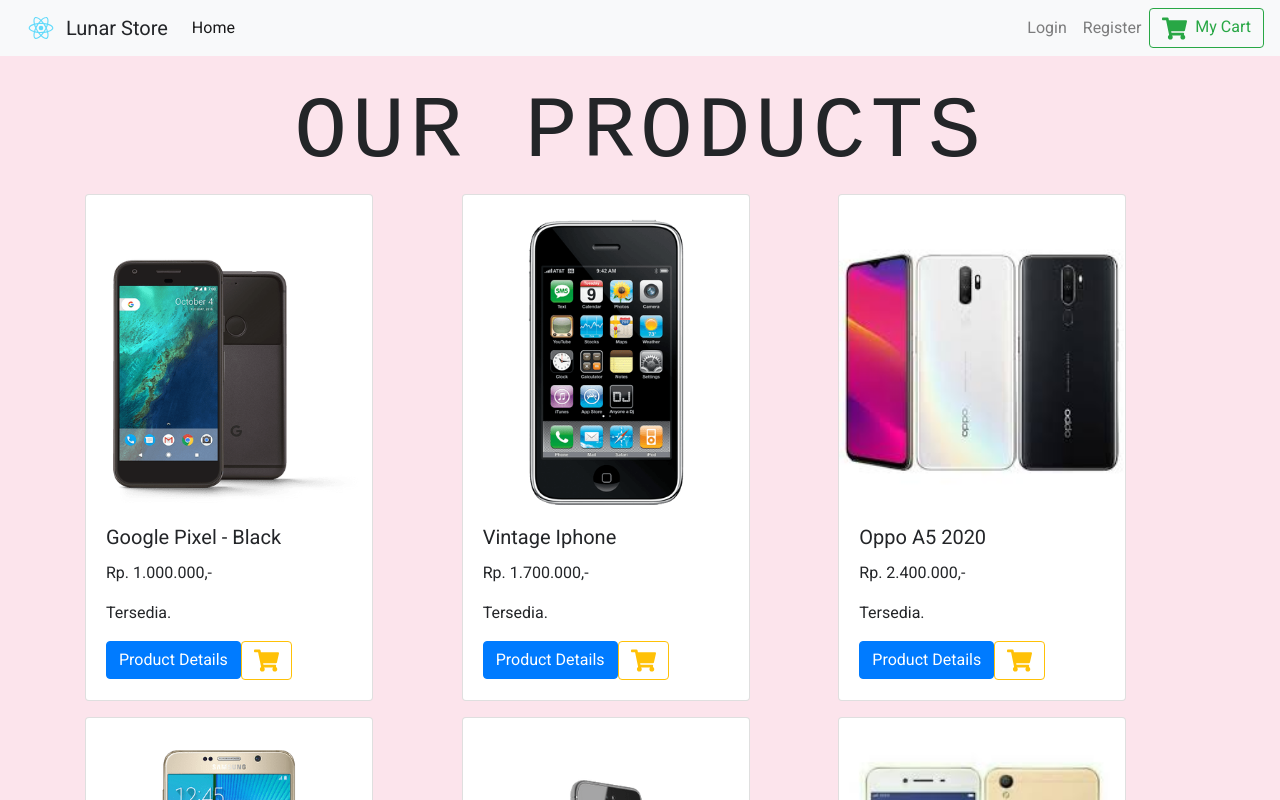
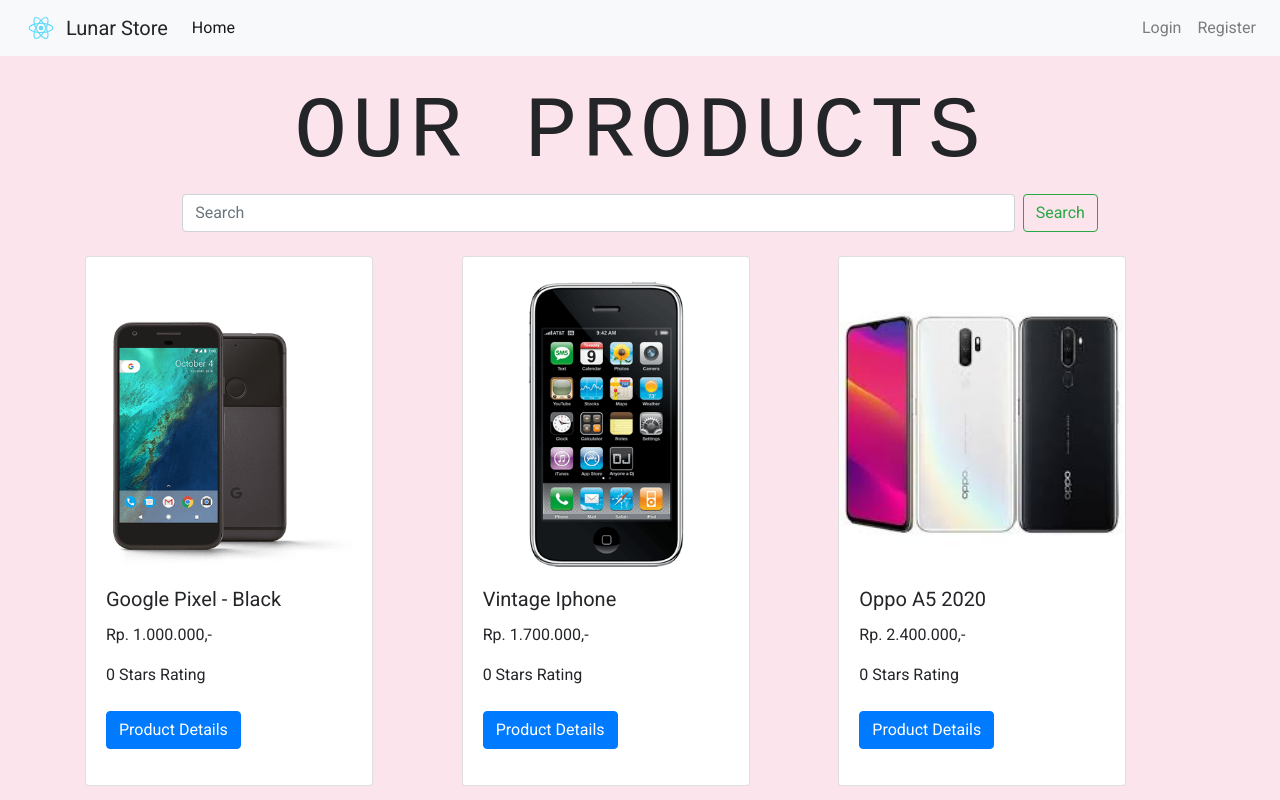
Before and after one commit to joshuaanrico/Lunar-Store, a React (Create React App) app in the folder lunar-store/: page / in a window 1280 px wide. Shown: the top 800 px of the page. Built offline with nearby package versions, Linux system fonts and the light colour scheme.

Commit message:
check login user

```diff
--- a/lunar-store/src/components/Details.js
+++ b/lunar-store/src/components/Details.js
@@ -34,6 +34,11 @@
 											Price: <span>Rp. </span> {priceshow}
 										</strong>
 									</h4>
+									<h4 class="text-blue">
+										<strong>
+											Your Rating:
+										</strong>
+									</h4>
 									<p class="text-capitalize font-weight-bold mt-3 mb-0">
 										Some info about products:
 									</p>
@@ -44,7 +49,7 @@
 											<button class="btn btn-primary">Back To Products</button>
 										</Link>
 										&nbsp;&nbsp;
-
+										{localStorage.usertoken ? (
 										<button class="btn btn-warning"
 				                            disabled={inCart?true:false}
 				                            onClick={()=>{
@@ -53,7 +58,8 @@
 				                            }}
 				                          >
 				                            {inCart ? "inCart":"add to cart"}
-				                          </button>
+				                        </button>
+				                        ) : (<p></p>)}
 									</div>
 								</div>
 							</div>
--- a/lunar-store/src/components/Modal.js
+++ b/lunar-store/src/components/Modal.js
@@ -25,9 +25,10 @@
                     <h5 class="text-muted"> Price : Rp. {priceshow} </h5>
                     <Link to="/">
                       <button class="btn btn-outline-success"  onClick={() => closeModal()} >
-                        Store
+                        Back To Store
                       </button>
                     </Link>
+                    &nbsp;&nbsp;
                     <Link to="/cart">
                       <button class="btn btn-outline-success"  onClick={() => closeModal()} >
                         Go To Cart
--- a/lunar-store/src/components/Navbar.js
+++ b/lunar-store/src/components/Navbar.js
@@ -36,10 +36,15 @@
 	        </li>
 	        <li className="nav-item">
 	          <a href="" onClick={this.logOut.bind(this)} className="nav-link">
-	            Logout
+	            Logout &nbsp;&nbsp;
 	          </a>
 	        </li>
+	        {/* Navbar yg kanan */}
+				<Link to="/Cart" class="btn btn-outline-success my-2 my-sm-0">
+					<FaShoppingCart size={25}></FaShoppingCart>&nbsp; My Cart
+				</Link>
 	      </ul>
+
 	    )
 
 		return (
@@ -64,10 +69,6 @@
 			      </li>
 			    </ul>
 				{localStorage.usertoken ? userLink : loginRegLink}
-			    {/* Navbar yg kanan */}
-				<Link to="/Cart" class="btn btn-outline-success my-2 my-sm-0">
-					<FaShoppingCart size={25}></FaShoppingCart>&nbsp; My Cart
-				</Link>
 			  </div>
 			</nav>
 		);
--- a/lunar-store/src/components/Product.js
+++ b/lunar-store/src/components/Product.js
@@ -20,12 +20,14 @@
 
 							<div class="card-body">
 							    <h5 class="card-title">{title}</h5>
-
-									<p>Rp. {priceshow}</p>
-							    <p class="card-text">Tersedia.</p>
-                  <Link to="/details">
-									  <button class="btn btn-primary">Product Details</button>
-								  </Link>
+								<p>Rp. {priceshow}</p>
+							    <p class="card-text" style={{display: "inline"}} >0 Stars Rating</p>
+							    <br/><br/>
+                 				<Link to="/details">
+									<button class="btn btn-primary">Product Details</button>
+								</Link>
+								&nbsp;&nbsp;
+								{localStorage.usertoken ? (
 							    <button class="btn btn-outline-warning" disabled={inCart ? true : false}
 							    	onClick={() => {
 								    	value.addToCart(id);
@@ -34,6 +36,7 @@
 								>
 									{inCart?(<p class="text-capitalize mb-0" disabled>In Cart</p>):(<FaShoppingCart size={25}></FaShoppingCart>)}
 							    </button>
+							    ) : (<p></p>)}
 						  	</div>
 						</div>
 					)}
--- a/lunar-store/src/components/ProductList.js
+++ b/lunar-store/src/components/ProductList.js
@@ -10,7 +10,11 @@
 				<div class="py-4">
 					<div class="container">
 			 		<h1 class="display-2">Our Products</h1>
-
+					<form class="form-inline d-flex justify-content-center md-form form-sm mt-0">
+				      <input class="form-control mr-sm-2 w-75" type="search" placeholder="Search" aria-label="Search"/>
+				      <button class="btn btn-outline-success my-2 my-sm-0" type="submit">Search</button>
+				    </form>
+				    <br/>
 					<div class="card-columns">
 						<ProductConsumer>
 							{value => {
```
